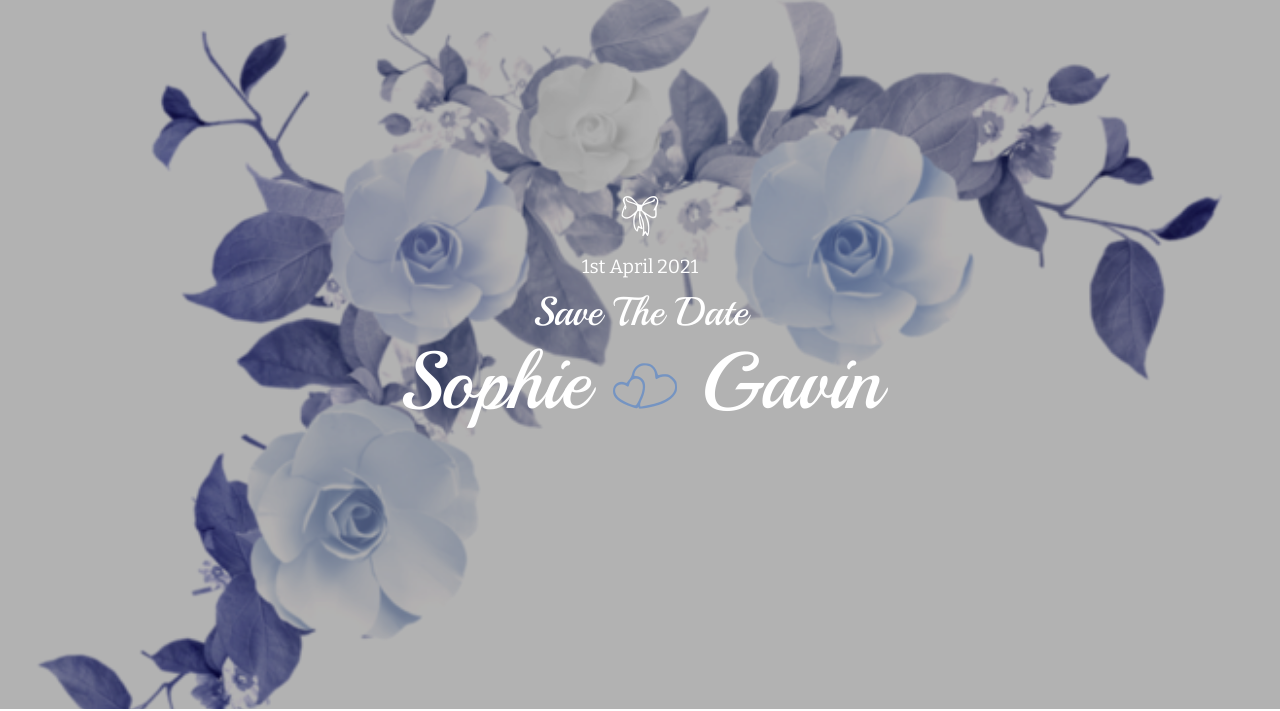
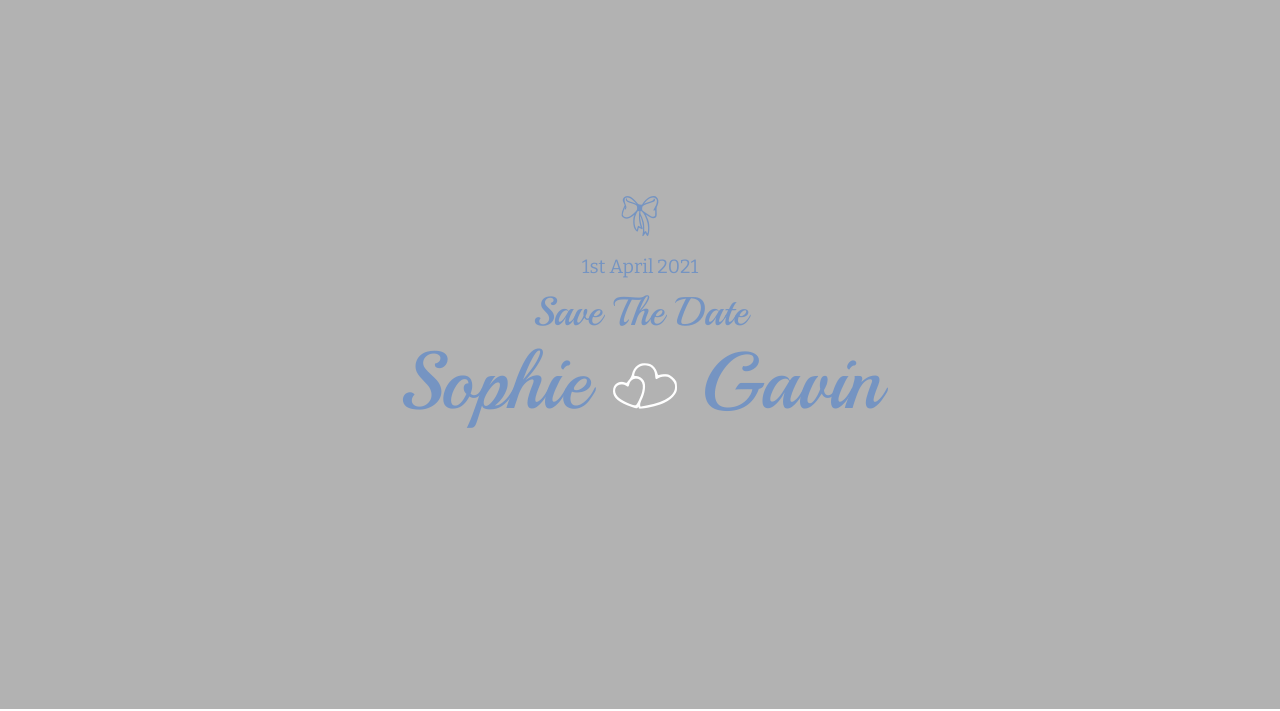
Before and after one commit to Gavin89/wedding-site, a plain HTML site: page index.html in a window 1280 px wide. Shown: the part 91-802 px from the top of the page. Drawn offline with nearby package versions, Linux system fonts and the light colour scheme; some packages are replaced by stand-ins of ours.

Commit message:
changed background colour

```diff
--- a/01-homepage/css/styles.css
+++ b/01-homepage/css/styles.css
@@ -248,7 +248,7 @@ header .main-menu li.drop-down a.mouseover + ul.drop-down-menu{ display: block;
 --------------------------------- */
 
 .main-slider{ height: 100vh; position: relative; z-index: 1;
-	background-image: url(../../images/blue-image.jpg); background-size: cover; color: #fff; }
+	background-size: cover; color: #7594c2; }
 
 .main-slider:after{ content:''; position: absolute; top: 0; bottom: 0; left: 0; right: 0;
 	z-index: -1; background: rgba(0,0,0,.3); }
@@ -259,7 +259,7 @@ header .main-menu li.drop-down a.mouseover + ul.drop-down-menu{ display: block;
 
 .slider-content i.small-icon{ font-size: 2.5em; }
 
-.slider-content .title i{ transform: translateY(10px); font-size: .8em; color: #7594c2; }
+.slider-content .title i{ transform: translateY(10px); font-size: .8em; color: #ffffff; }
 
 
 /* ---------------------------------
```
